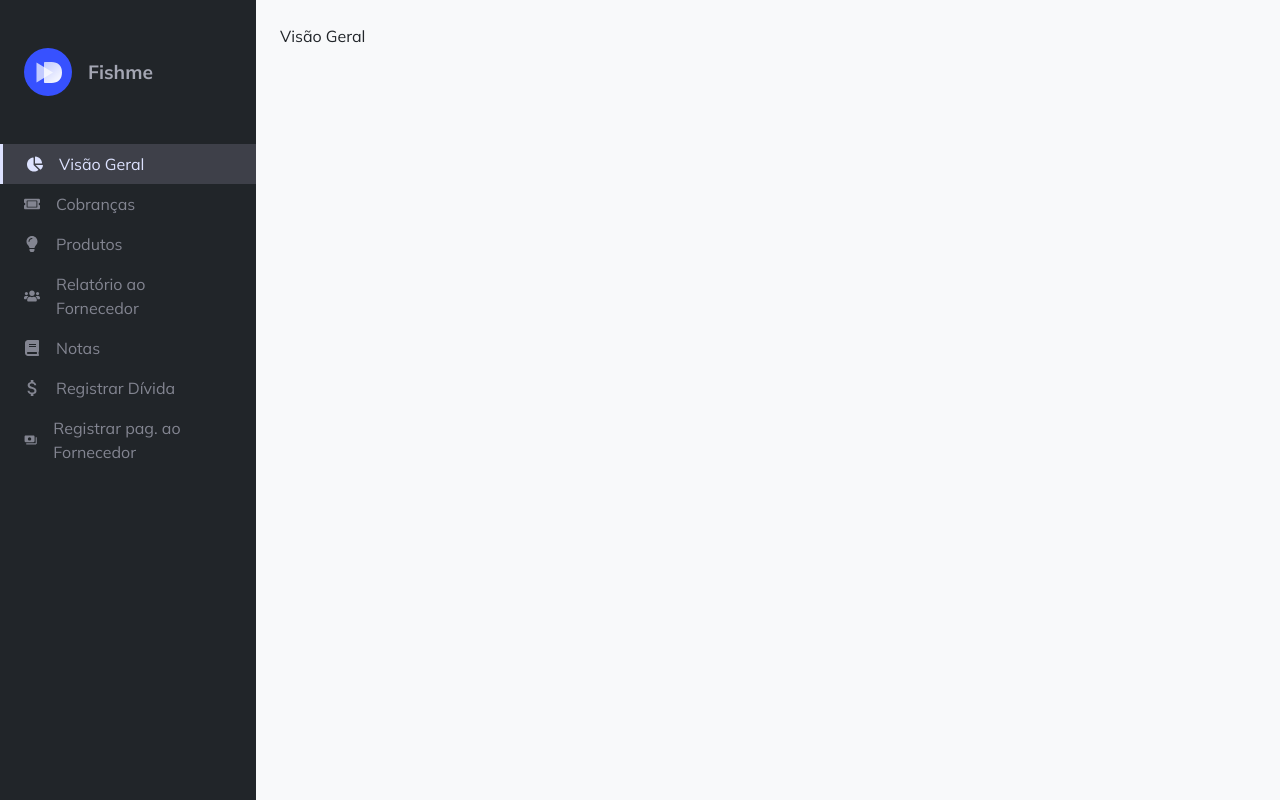
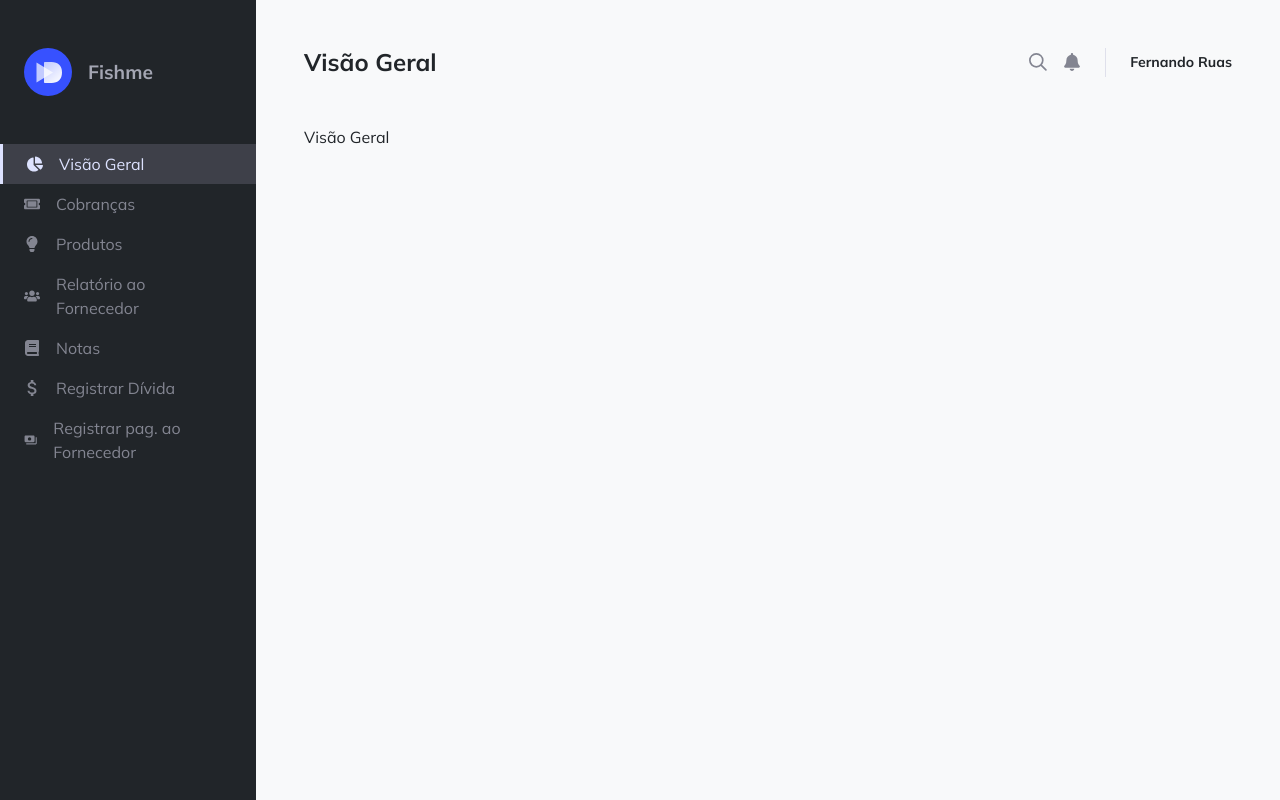
Before and after one commit to naygomes/fishme, a Next.js app in the folder frontend/: page / in a window 1280 px wide. Built offline with nearby package versions, Linux system fonts and the light colour scheme.

Commit message:
feature - criando topbar

```diff
--- a/frontend/components/Layout.jsx
+++ b/frontend/components/Layout.jsx
@@ -1,11 +1,15 @@
 import React from "react";
 import Sidebar from "./Sidebar";
+import Topbar from "./Topbar";
 
 const Layout = ({ children }) => {
   return (
     <div className="h-100 d-flex flex-row justify-content-start">
       <Sidebar />
-      <div className="bg-light flex-fill p-4 text-dark">{children}</div>
+      <div className="bg-light flex-fill p-5 text-dark ">
+        <Topbar name="Fernando Ruas">{children}</Topbar>
+        <div>{children}</div>
+      </div>
     </div>
   );
 };
--- /dev/null
+++ b/frontend/components/Topbar.jsx
@@ -0,0 +1,19 @@
+import React from "react";
+import { Lupa, Sino } from "./icones";
+
+const Topbar = ({ children, name }) => {
+  return (
+    <div className="w-100 d-flex flex-row justify-content-between mb-5">
+      <h4 className="page-title m-0">{children}</h4>
+      <div className="h-auto d-flex align-items-center justify-content-between gap-4">
+        <div className="h-100 px-4 icons-border d-flex align-items-center justify-content-between gap-3">
+          <Lupa width="18" height="18" />
+          <Sino width="18" height="18" />
+        </div>
+        <p className="m-0 user-name">{name}</p>
+      </div>
+    </div>
+  );
+};
+
+export default Topbar;
--- /dev/null
+++ b/frontend/components/icones/Lupa.jsx
@@ -0,0 +1,26 @@
+import * as React from "react";
+
+export default function Lupa({
+  fill = "#838591",
+  width = "16",
+  height = "16",
+  ...rest
+}) {
+  return (
+    <svg
+      width={width}
+      height={height}
+      viewBox="0 0 16 16"
+      fill="none"
+      xmlns="http://www.w3.org/2000/svg"
+    >
+      <circle cx="6.5" cy="6.5" r="5.75" stroke={fill} stroke-width="1.5" />
+      <path
+        d="M11 11L15 15"
+        stroke={fill}
+        stroke-width="1.5"
+        stroke-linecap="round"
+      />
+    </svg>
+  );
+}
--- /dev/null
+++ b/frontend/components/icones/Sino.jsx
@@ -0,0 +1,23 @@
+import * as React from "react";
+
+export default function Lupa({
+  fill = "#838591",
+  width = "16",
+  height = "16",
+  ...rest
+}) {
+  return (
+    <svg
+      width={width}
+      height={height}
+      viewBox="0 0 14 16"
+      fill="none"
+      xmlns="http://www.w3.org/2000/svg"
+    >
+      <path
+        d="M7.00002 16C8.10377 16 8.99908 15.1047 8.99908 14H5.00096C5.00096 15.1047 5.89627 16 7.00002 16ZM13.731 11.3216C13.1272 10.6728 11.9975 9.69687 11.9975 6.5C11.9975 4.07188 10.295 2.12812 7.9994 1.65125V1C7.9994 0.447812 7.5519 0 7.00002 0C6.44815 0 6.00065 0.447812 6.00065 1V1.65125C3.70502 2.12812 2.00252 4.07188 2.00252 6.5C2.00252 9.69687 0.872834 10.6728 0.269084 11.3216C0.0815841 11.5231 -0.00154089 11.7641 2.16059e-05 12C0.00345911 12.5125 0.405647 13 1.00315 13H12.9969C13.5944 13 13.9969 12.5125 14 12C14.0016 11.7641 13.9185 11.5228 13.731 11.3216Z"
+        fill={fill}
+      />
+    </svg>
+  );
+}
--- a/frontend/components/icones/index.js
+++ b/frontend/components/icones/index.js
@@ -6,3 +6,5 @@ export { default as Livro } from "./Livro";
 export { default as Nota } from "./Nota";
 export { default as Pessoas } from "./Pessoas";
 export { default as Ticket } from "./Ticket";
+export { default as Lupa } from "./Lupa";
+export { default as Sino } from "./Sino";
--- /dev/null
+++ b/frontend/styles/Topbar.module.css
@@ -0,0 +1,12 @@
+.icons-border {
+    border-right: 1px solid #DFE0EB;
+}
+
+.user-name,
+.page-title {
+    font-weight: bold;
+}
+
+.user-name {
+    font-size: 0.88rem;
+}
--- a/frontend/styles/globals.css
+++ b/frontend/styles/globals.css
@@ -1,6 +1,7 @@
+@import url('https://fonts.googleapis.com/css2?family=Mulish:ital,wght@0,200;0,300;0,400;0,500;0,600;0,700;0,800;0,900;1,200;1,300;1,400;1,500;1,600;1,700;1,800;1,900&display=swap');
 @import url(./Home.module.css);
 @import url(./Sidebar.module.css);
-@import url('https://fonts.googleapis.com/css2?family=Mulish:ital,wght@0,200;0,300;0,400;0,500;0,600;0,700;0,800;0,900;1,200;1,300;1,400;1,500;1,600;1,700;1,800;1,900&display=swap');
+@import url(./Topbar.module.css);
 
 html,
 body {
```
